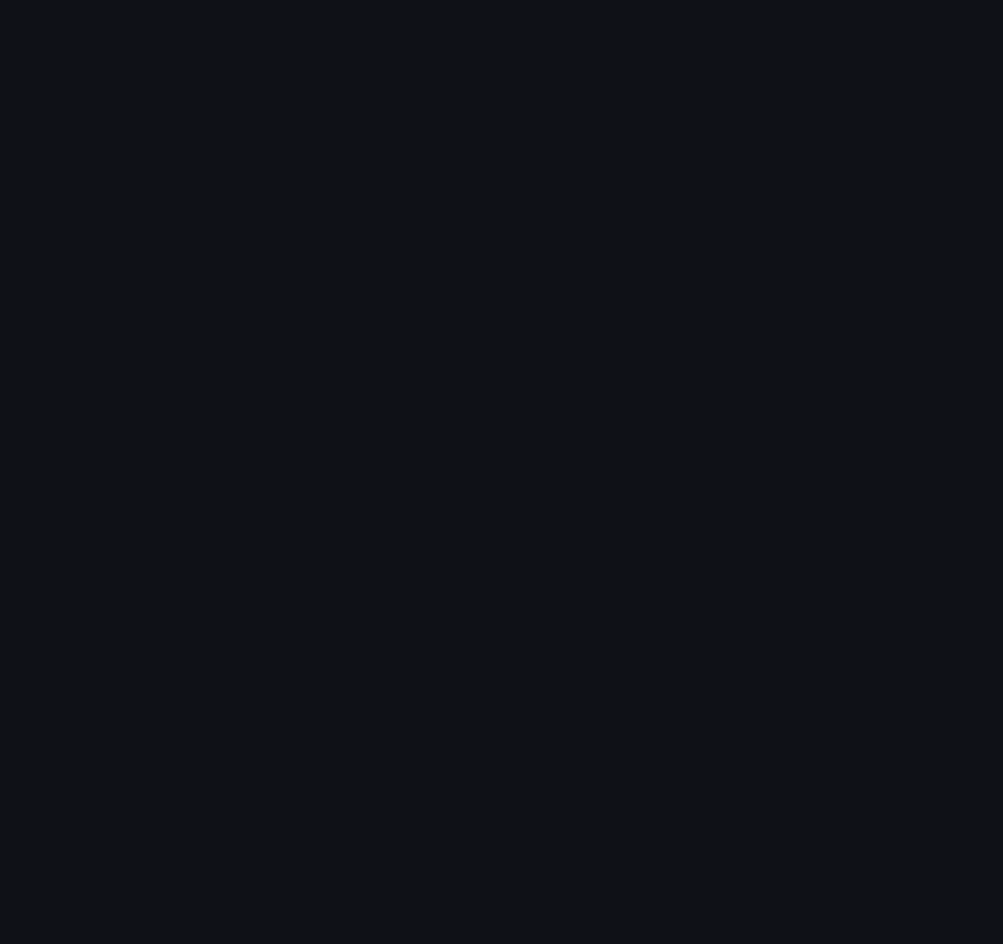
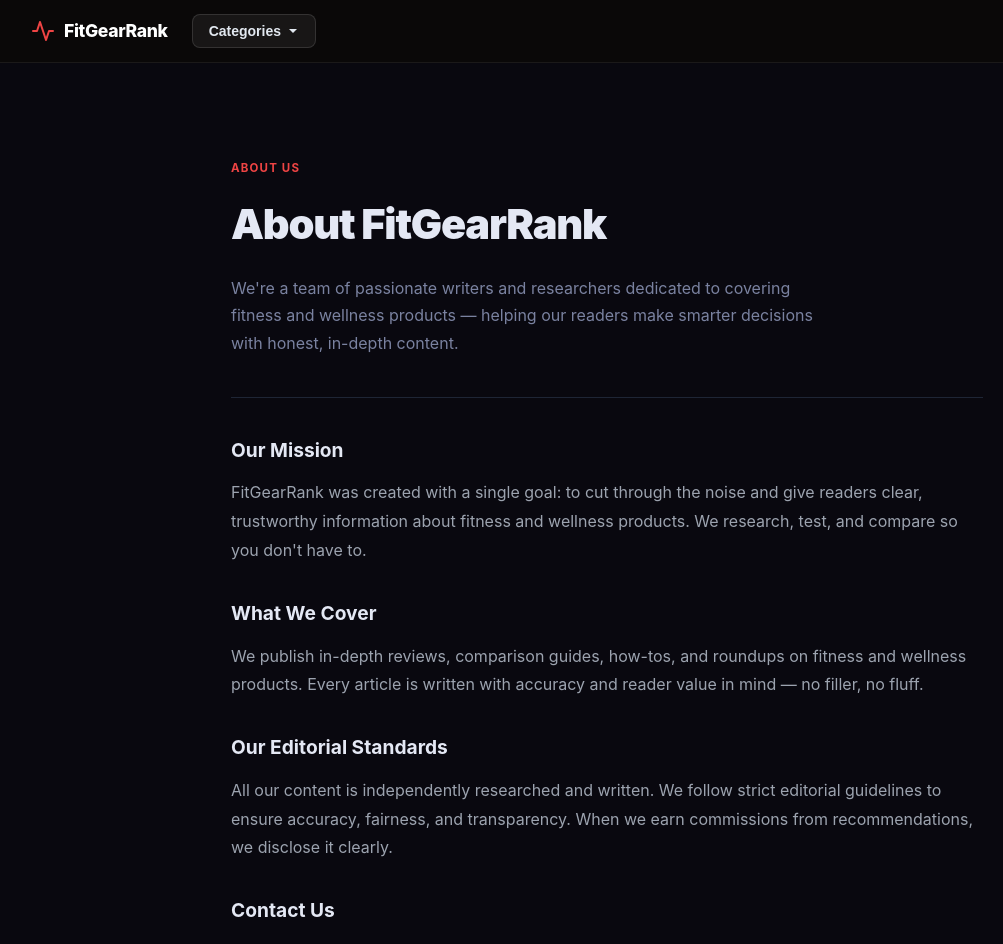
Before and after one commit to conceptsellerbills-cmyk/fitgearrank, a Next.js app: page /about in a window 1280 px wide. Before the commit this address had no page. Shown: the top 944 px of the page, without its empty margins (33-1036 px from the left). Before the commit the page ends 800 px from the top, so only its background shows below. Built offline with nearby package versions, Linux system fonts and the light colour scheme.

Commit message:
feat: add About page

```diff
--- /dev/null
+++ b/app/about/page.tsx
@@ -0,0 +1,50 @@
+import type { Metadata } from "next";
+export const metadata: Metadata = { title: "About — FitGearRank", description: "Learn about FitGearRank, our mission, and the team behind the site." };
+export default function AboutPage() {
+  return (
+    <>
+      <style>{`
+  *,*::before,*::after{box-sizing:border-box;margin:0;padding:0}
+  body{background:#09080f;color:#e4e8f4;font-family:-apple-system,BlinkMacSystemFont,"Segoe UI",sans-serif;line-height:1.7}
+  a{color:#ef4444;text-decoration:none}
+  a:hover{text-decoration:underline}
+  .page-wrap{max-width:800px;margin:0 auto;padding:56px 24px 100px}
+  .page-eyebrow{font-size:0.72rem;font-weight:700;letter-spacing:0.1em;text-transform:uppercase;color:#ef4444;margin-bottom:10px}
+  .page-title{font-size:clamp(1.8rem,4vw,2.6rem);font-weight:900;letter-spacing:-0.03em;margin-bottom:16px;color:#e4e8f4}
+  .page-subtitle{font-size:1rem;color:#7a82a0;margin-bottom:40px;line-height:1.7;max-width:600px}
+  .page-divider{border:none;border-top:1px solid #1e2535;margin:36px 0}
+  h2{font-size:1.2rem;font-weight:700;color:#e4e8f4;margin:32px 0 12px}
+  p{color:#9ca3af;line-height:1.8;margin-bottom:16px}
+  ul{color:#9ca3af;margin:0 0 16px 20px;line-height:1.9}
+  li{margin-bottom:4px}
+  .contact-form{display:flex;flex-direction:column;gap:16px;margin-top:24px}
+  .form-group{display:flex;flex-direction:column;gap:6px}
+  .form-group label{font-size:0.85rem;font-weight:600;color:#c8cad8}
+  .form-group input,.form-group textarea,.form-group select{background:rgba(255,255,255,0.05);border:1px solid rgba(255,255,255,0.1);border-radius:8px;padding:12px 16px;color:#e4e8f4;font-size:0.95rem;font-family:inherit;outline:none;transition:border-color 0.15s;resize:vertical}
+  .form-group input:focus,.form-group textarea:focus,.form-group select:focus{border-color:#ef4444}
+  .form-group input::placeholder,.form-group textarea::placeholder{color:#4b5563}
+  .form-submit{background:#ef4444;color:#fff;border:none;border-radius:10px;padding:13px 32px;font-size:1rem;font-weight:700;cursor:pointer;align-self:flex-start;transition:opacity 0.15s}
+  .form-submit:hover{opacity:0.85}
+  .info-card{background:rgba(255,255,255,0.03);border:1px solid #1e2535;border-radius:12px;padding:24px 28px;margin-bottom:20px}
+  .info-card h3{font-size:1rem;font-weight:700;color:#e4e8f4;margin-bottom:8px}
+  .info-card p{margin:0;font-size:0.9rem}
+  .highlight-box{background:rgba(239,68,68,0.08);border:1px solid rgba(239,68,68,0.25);border-radius:12px;padding:24px 28px;margin:28px 0}
+  .highlight-box p{margin:0;color:#c8cad8}
+`}</style>
+      <div className="page-wrap">
+        <div className="page-eyebrow">About Us</div>
+        <h1 className="page-title">About FitGearRank</h1>
+        <p className="page-subtitle">We're a team of passionate writers and researchers dedicated to covering fitness and wellness products — helping our readers make smarter decisions with honest, in-depth content.</p>
+        <hr className="page-divider" />
+        <h2>Our Mission</h2>
+        <p>FitGearRank was created with a single goal: to cut through the noise and give readers clear, trustworthy information about fitness and wellness products. We research, test, and compare so you don't have to.</p>
+        <h2>What We Cover</h2>
+        <p>We publish in-depth reviews, comparison guides, how-tos, and roundups on fitness and wellness products. Every article is written with accuracy and reader value in mind — no filler, no fluff.</p>
+        <h2>Our Editorial Standards</h2>
+        <p>All our content is independently researched and written. We follow strict editorial guidelines to ensure accuracy, fairness, and transparency. When we earn commissions from recommendations, we disclose it clearly.</p>
+        <h2>Contact Us</h2>
+        <p>Have a question, suggestion, or want to work with us? <a href="/contact">Reach out here</a> — we read every message.</p>
+      </div>
+    </>
+  );
+}
```
